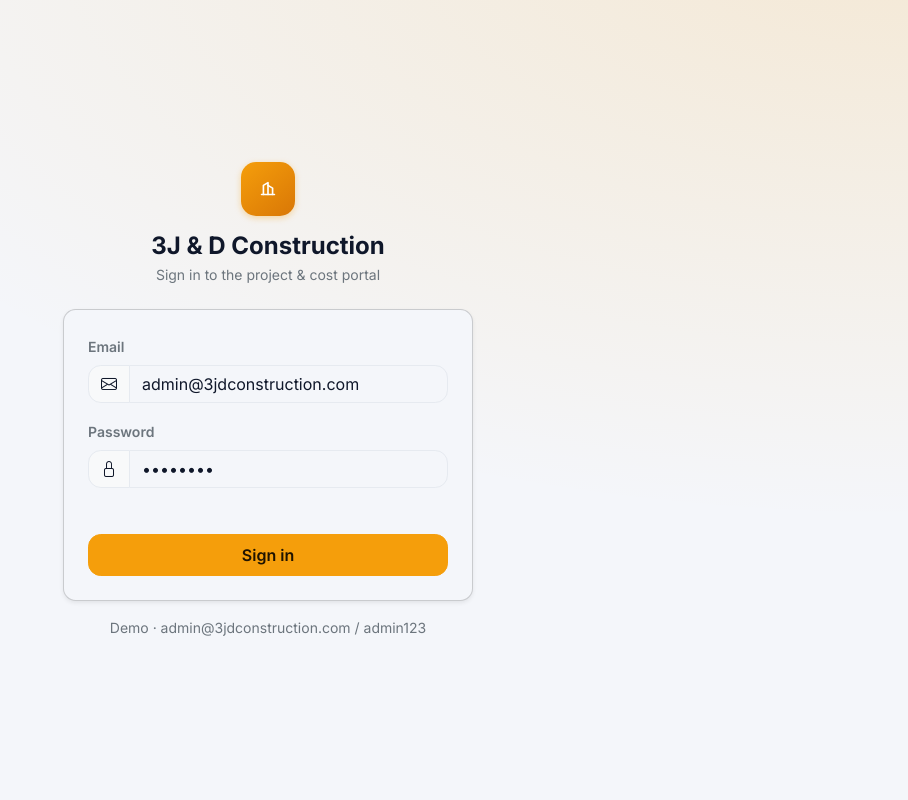
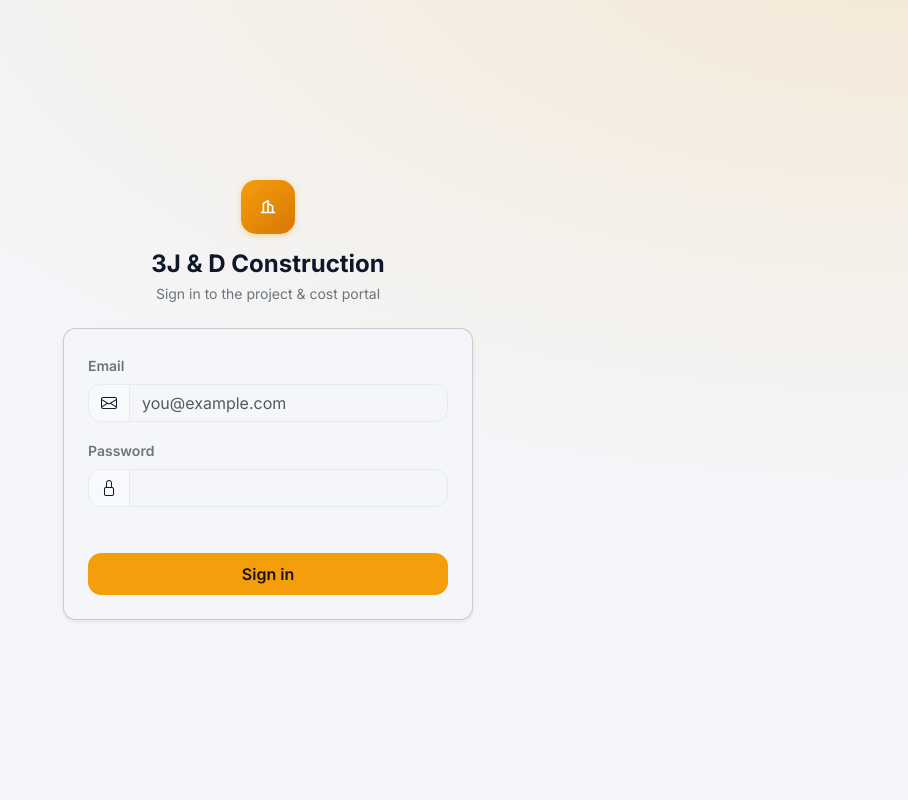
Before and after one commit to jaysonmelecio90/3jdConstructionServices, a PHP site: page /login.php in a window 1280 px wide. Shown: the whole page, without its empty margins (372-1280 px from the left). Run offline with PHP 8.4, Linux system fonts and the light colour scheme.

Commit message:
Login: remove demo hint and pre-filled credentials
Clear the seeded admin@3jdconstruction.com / admin123 values from the email
and password fields and drop the "Demo · …" hint, so the sign-in screen
starts blank for logged-out visitors (email gets a neutral placeholder).

Co-Authored-By: Claude Opus 4.8 (1M context) <noreply@anthropic.com>

```diff
--- a/login.php
+++ b/login.php
@@ -49,14 +49,14 @@ if (current_user() !== null) {
               <label class="form-label small fw-semibold text-secondary" for="email">Email</label>
               <div class="input-group">
                 <span class="input-group-text"><i class="bi bi-envelope"></i></span>
-                <input class="form-control" type="email" id="email" autocomplete="username" value="admin@3jdconstruction.com" required />
+                <input class="form-control" type="email" id="email" autocomplete="username" placeholder="you@example.com" required />
               </div>
             </div>
             <div class="mb-3">
               <label class="form-label small fw-semibold text-secondary" for="password">Password</label>
               <div class="input-group">
                 <span class="input-group-text"><i class="bi bi-lock"></i></span>
-                <input class="form-control" type="password" id="password" autocomplete="current-password" value="admin123" required />
+                <input class="form-control" type="password" id="password" autocomplete="current-password" required />
               </div>
             </div>
             <div class="text-danger small fw-medium mb-3" id="loginErr" style="min-height:1em"></div>
@@ -64,7 +64,6 @@ if (current_user() !== null) {
           </form>
         </div>
       </div>
-      <p class="text-center text-secondary small mt-3 mb-0">Demo &middot; admin@3jdconstruction.com / admin123</p>
     </div>
   </div>
 
```
